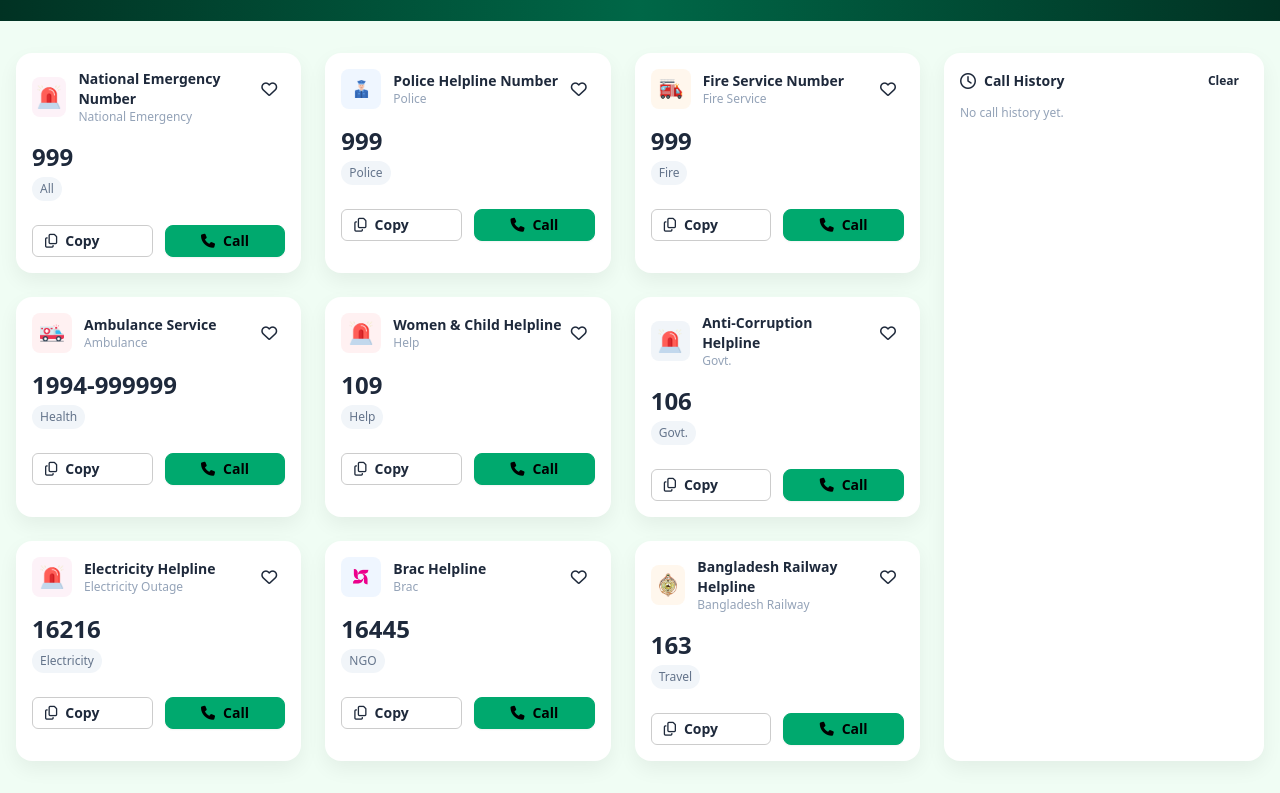
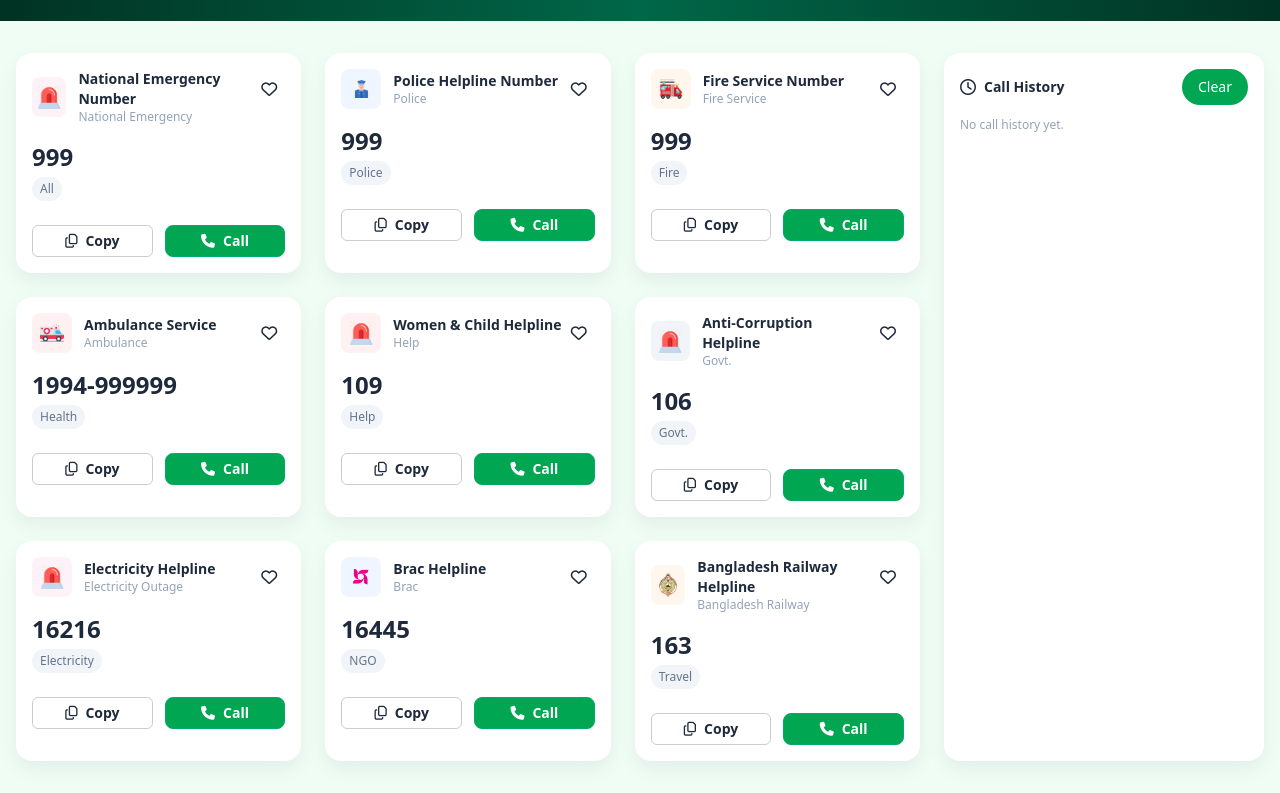
Before and after one commit to MaishaMim/B12_Assignment5, a plain HTML site: page index.html in a window 1280 px wide. Shown: the part 291-1084 px from the top of the page. Drawn offline with nearby package versions, Linux system fonts and the light colour scheme.

Commit message:
semidone

```diff
--- a/index.html
+++ b/index.html
@@ -3,26 +3,26 @@
 <head>
   <meta charset="utf-8" />
   <meta name="viewport" content="width=device-width, initial-scale=1" />
-  <title>Emergency Service</title>
+  <title>Emergency-Hotline</title>
 
-  <!-- Tailwind CDN (stable) -->
+  <!-- Tailwind CDN -->
   <script src="https://cdn.tailwindcss.com"></script>
 
-  <!-- DaisyUI FULL build (gives you btn, card, etc. with no build step) -->
+  <!-- DaisyUI -->
   <link
     href="https://cdn.jsdelivr.net/npm/daisyui@4.12.10/dist/full.min.css"
     rel="stylesheet"
     type="text/css"
   />
 
-  <!-- (Optional) Font Awesome – corrected CDN; you’re using inline SVGs so this can be removed -->
+  <!-- Font Awesome -->
   <link
     rel="stylesheet"
     href="https://cdnjs.cloudflare.com/ajax/libs/font-awesome/6.5.2/css/all.min.css"
     referrerpolicy="no-referrer"
   />
 
-  <!-- Your styles -->
+  <!-- styles -->
   <link rel="stylesheet" href="./styles.css" />
 
   <script>
@@ -44,7 +44,7 @@
 
 <body class="bg-green-50 font-sans text-slate-800">
 
-  <!-- NAVBAR -->
+
   <header class="bg-white">
     <div class="container mx-auto px-4 py-3 flex items-center justify-between">
       <div class="flex items-center gap-3">
@@ -56,19 +56,19 @@
       </div>
 
       <div class="flex items-center gap-3">
-  <!-- Likes -->
+
   <div id="likesWrap" class="flex items-center gap-2 bg-emerald-50 px-3 py-1 rounded-full">
     <span id="likeCount" class="text-sm font-medium">0</span>
     <img src="./assets/heart.png" alt="Heart" class="w-5 h-5" />
   </div>
 
-  <!-- Coins -->
+
   <div class="flex items-center gap-2 bg-emerald-50 px-3 py-1 rounded-full">
     <span id="coinCount" class="text-sm font-medium">100</span>
     <img src="./assets/coin.png" alt="Coin" class="w-5 h-5" />
   </div>
 
-  <!-- Copy count -->
+
   <button id="copyTopBtn" class="bg-[#00A651] text-white text-sm font-medium px-4 py-2 rounded-full">
     <span id="copyCount">0</span>&nbsp;Copy
   </button>
@@ -77,7 +77,7 @@
     </div>
   </header>
 
-  <!-- HERO -->
+
     <section class="bg-gradient-to-r from-[#013223] via-[#006747] to-[#013223] text-center text-white py-6">
     <div class="flex flex-col items-center justify-center">
       <img src="./assets/logo-dark.png" alt="Bangladesh Govt Logo" class="h-20 w-20 md:h-24 md:w-24 rounded-full mb-3" />
@@ -89,10 +89,10 @@
   </section>
 
 
-  <!-- MAIN -->
+
   <main class="container mx-auto px-4 py-8">
     <div class="flex flex-col lg:flex-row gap-6">
-      <!-- Cards -->
+
       <div class="flex-1">
         <div class="grid grid-cols-1 sm:grid-cols-2 lg:grid-cols-3 gap-6">
 
@@ -120,12 +120,12 @@
 
             <div class="mt-6 flex items-center gap-3">
               <button
-  class="btn btn-ghost btn-sm btn-copy flex-1 justify-start normal-case border border-black/20 rounded-md"
+  class="btn btn-ghost btn-sm btn-copy flex-1 justify-center normal-case border border-black/20 rounded-md"
   type="button">
                 <i class="fa-regular fa-copy"></i>
                 Copy
               </button>
-              <button class="btn btn-success btn-sm btn-call flex-1 normal-case" type="button">
+              <button class="btn btn-success btn-sm btn-call flex-1 normal-case bg-[#00A651] text-white" type="button">
                 <i class="fa-solid fa-phone"></i>
                 Call
               </button>
@@ -154,12 +154,12 @@
             </div>
             <div class="mt-6 flex items-center gap-3">
              <button
-  class="btn btn-ghost btn-sm btn-copy flex-1 justify-start normal-case border border-black/20 rounded-md"
+  class="btn btn-ghost btn-sm btn-copy flex-1 justify-center normal-case border border-black/20 rounded-md"
   type="button">
                 <i class="fa-regular fa-copy"></i>
                 Copy
               </button>
-              <button class="btn btn-success btn-sm btn-call flex-1 normal-case" type="button">
+              <button class="btn btn-success btn-sm btn-call flex-1 normal-case bg-[#00A651] text-white" type="button">
                 <i class="fa-solid fa-phone"></i>
                 Call
               </button>
@@ -172,7 +172,7 @@
     <div class="flex items-center gap-3">
       <div class="w-10 h-10 rounded-lg bg-orange-50 flex items-center justify-center">
         <img src="./assets/fire-service.png" alt="Emergency" class="w-6 h-6" />
-      </div> <!-- ✅ this closing div was missing -->
+      </div>
       <div>
         <div class="text-sm font-semibold">Fire Service Number</div>
         <div class="text-xs text-slate-400">Fire Service</div>
@@ -188,12 +188,12 @@
   </div>
   <div class="mt-6 flex items-center gap-3">
     <button
-  class="btn btn-ghost btn-sm btn-copy flex-1 justify-start normal-case border border-black/20 rounded-md"
+  class="btn btn-ghost btn-sm btn-copy flex-1 justify-center normal-case border border-black/20 rounded-md"
   type="button">
       <i class="fa-regular fa-copy"></i>
       Copy
     </button>
-    <button class="btn btn-success btn-sm btn-call flex-1 normal-case" type="button">
+    <button class="btn btn-success btn-sm btn-call flex-1 normal-case bg-[#00A651] text-white" type="button">
       <i class="fa-solid fa-phone"></i>
       Call
     </button>
@@ -223,12 +223,12 @@
             </div>
             <div class="mt-6 flex items-center gap-3">
               <button
-  class="btn btn-ghost btn-sm btn-copy flex-1 justify-start normal-case border border-black/20 rounded-md"
+  class="btn btn-ghost btn-sm btn-copy flex-1 justify-center normal-case border border-black/20 rounded-md"
   type="button">
                 <i class="fa-regular fa-copy"></i>
                 Copy
               </button>
-              <button class="btn btn-success btn-sm btn-call flex-1 normal-case" type="button">
+              <button class="btn btn-success btn-sm btn-call flex-1 normal-case bg-[#00A651] text-white" type="button">
                 <i class="fa-solid fa-phone"></i>
                 Call
               </button>
@@ -257,12 +257,12 @@
             </div>
             <div class="mt-6 flex items-center gap-3">
              <button
-  class="btn btn-ghost btn-sm btn-copy flex-1 justify-start normal-case border border-black/20 rounded-md"
+  class="btn btn-ghost btn-sm btn-copy flex-1 justify-center normal-case border border-black/20 rounded-md"
   type="button">
                 <i class="fa-regular fa-copy"></i>
                 Copy
               </button>
-              <button class="btn btn-success btn-sm btn-call flex-1 normal-case" type="button">
+              <button class="btn btn-success btn-sm btn-call flex-1 normal-case bg-[#00A651] text-white" type="button">
                 <i class="fa-solid fa-phone"></i>
                 Call
               </button>
@@ -291,12 +291,12 @@
             </div>
             <div class="mt-6 flex items-center gap-3">
               <button
-  class="btn btn-ghost btn-sm btn-copy flex-1 justify-start normal-case border border-black/20 rounded-md"
+  class="btn btn-ghost btn-sm btn-copy flex-1 justify-center normal-case border border-black/20 rounded-md"
   type="button">
                 <i class="fa-regular fa-copy"></i>
                 Copy
               </button>
-              <button class="btn btn-success btn-sm btn-call flex-1 normal-case" type="button">
+              <button class="btn btn-success btn-sm btn-call flex-1 normal-case bg-[#00A651] text-white" type="button">
                 <i class="fa-solid fa-phone"></i>
                 Call
               </button>
@@ -328,12 +328,12 @@
 
             <div class="mt-6 flex items-center gap-3">
               <button
-  class="btn btn-ghost btn-sm btn-copy flex-1 justify-start normal-case border border-black/20 rounded-md"
+  class="btn btn-ghost btn-sm btn-copy flex-1 justify-center normal-case border border-black/20 rounded-md"
   type="button">
                 <i class="fa-regular fa-copy"></i>
                 Copy
               </button>
-              <button class="btn btn-success btn-sm btn-call flex-1 normal-case" type="button">
+              <button class="btn btn-success btn-sm btn-call flex-1 normal-case bg-[#00A651] text-white" type="button">
                 <i class="fa-solid fa-phone"></i>
                 Call
               </button>
@@ -362,12 +362,12 @@
             </div>
             <div class="mt-6 flex items-center gap-3">
               <button
-  class="btn btn-ghost btn-sm btn-copy flex-1 justify-start normal-case border border-black/20 rounded-md"
+  class="btn btn-ghost btn-sm btn-copy flex-1 justify-center normal-case border border-black/20 rounded-md"
   type="button">
                 <i class="fa-regular fa-copy"></i>
                 Copy
               </button>
-              <button class="btn btn-success btn-sm btn-call flex-1 normal-case" type="button">
+              <button class="btn btn-success btn-sm btn-call flex-1 normal-case bg-[#00A651] text-white" type="button">
                 <i class="fa-solid fa-phone"></i>
                 Call
               </button>
@@ -396,12 +396,12 @@
             </div>
             <div class="mt-6 flex items-center gap-3">
               <button
-  class="btn btn-ghost btn-sm btn-copy flex-1 justify-start normal-case border border-black/20 rounded-md"
+  class="btn btn-ghost btn-sm btn-copy flex-1 justify-center normal-case border border-black/20 rounded-md"
   type="button">
                 <i class="fa-regular fa-copy"></i>
                 Copy
               </button>
-              <button class="btn btn-success btn-sm btn-call flex-1 normal-case" type="button">
+              <button class="btn btn-success btn-sm btn-call flex-1 normal-case bg-[#00A651] text-white" type="button">
                 <i class="fa-solid fa-phone"></i>
                 Call
               </button>
@@ -421,7 +421,7 @@
               <i class="fa-regular fa-clock"></i>
               <h3 class="font-semibold text-sm">Call History</h3>
             </div>
-            <button id="clearHistory" class="btn btn-ghost btn-xs normal-case">Clear</button>
+            <button id="clearHistory" class="bg-[#00A651] text-white text-sm font-medium px-4 py-2 rounded-full">Clear</button>
           </div>
 
           <div id="historyList" class="space-y-2 overflow-y-auto" style="max-height:520px;">
--- a/styles.css
+++ b/styles.css
@@ -1,8 +1,7 @@
-/* Card look */
+
 .shadow-card { box-shadow: 0 8px 20px rgba(2,6,23,0.06); }
 .rounded-2xl { border-radius: 1rem; }
 
-/* History items – like Figma */
 .history-item{
   display:flex;
   justify-content:space-between;
@@ -12,6 +11,3 @@
   background:#f8faf9;
   border:1px solid rgba(2,6,23,0.04);
 }
-
-/* Heart fill when liked */
-.heart-filled path{ fill:#ef4444; stroke:#ef4444; }
```
Also changed, not shown: script.js (+8 -8 lines), 1 other file.
